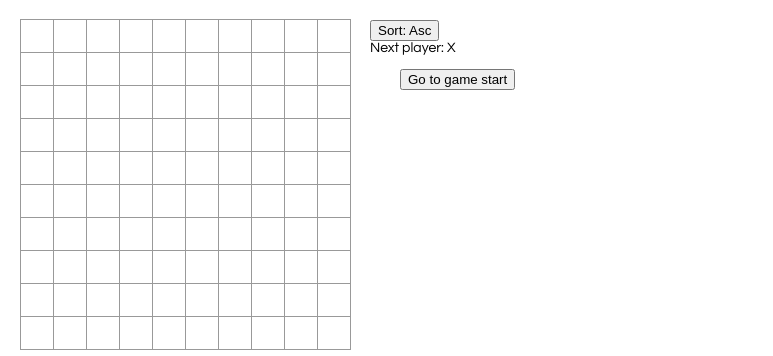
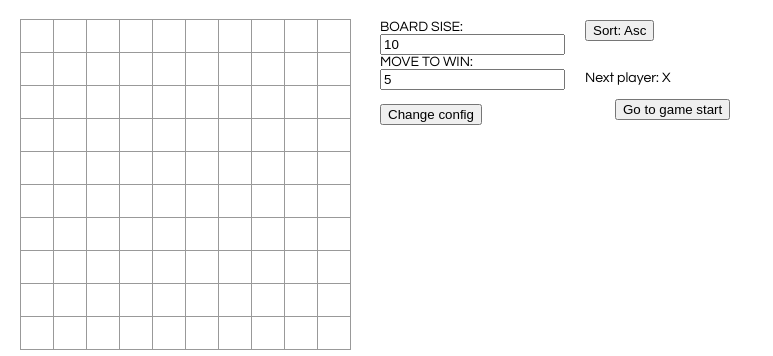
Before and after one commit to soninit/gomoku-reactjs, a React app: page / in a window 1280 px wide. Shown: the whole page, without its empty margins (0-773 px from the left). Built offline with nearby package versions, Linux system fonts and the light colour scheme.

Commit message:
Implement game config

```diff
--- a/src/component/board.js
+++ b/src/component/board.js
@@ -26,23 +26,14 @@ class Board extends React.Component {
 			return winnerMoves && rowIdx <= winnerMoves.toRow && rowIdx >= winnerMoves.fromRow
 			&& columnIdx <= winnerMoves.toCol && columnIdx >= winnerMoves.fromCol;
 		} else if (winnerMoves && winnerMoves.type === 'ltr') {
-			console.log(this.props.stepToWin);
-			let rowWinners = [];
-			let colWinners = [];
-
 			for (let i = 0; i < this.props.stepToWin; i++) {
-				if (rowIdx === winnerMoves.rowFromPoint + i && columnIdx === winnerMoves.colFromPoint + i) {
+				if (rowIdx === winnerMoves.rowFromPoint + i && columnIdx === winnerMoves.colFromPoint + i)
 					return true;
-				}
 			}
 		} else if (winnerMoves && winnerMoves.type === 'rtl') {
-			let rowWinners = [];
-			let colWinners = [];
-
 			for (let i = 0; i < this.props.stepToWin; i++) {
-				if (rowIdx === winnerMoves.rowFromPoint + i && columnIdx === winnerMoves.colFromPoint - i) {
+				if (rowIdx === winnerMoves.rowFromPoint + i && columnIdx === winnerMoves.colFromPoint - i)
 					return true;
-				}
 			}
 		}
 
--- a/src/component/game.js
+++ b/src/component/game.js
@@ -1,9 +1,10 @@
 import React from "react";
 import Board from "./board";
+import GameConfig from './gameconfig';
 
-const GAMEBOARD_ROW = 10;
-const GAMEBOARD_COLUMN = GAMEBOARD_ROW;
-const STEP_WIN = 5;
+const DEFAULT_GAMEBOARD_ROW = 10;
+const DEFAULT_GAMEBOARD_COLUMN = DEFAULT_GAMEBOARD_ROW;
+const DEFAULT_STEP_WIN = 5;
 
 class Game extends React.Component {
   constructor(props) {
@@ -12,7 +13,7 @@ class Game extends React.Component {
     this.state = {
       history: [
         {
-          squares: Array(GAMEBOARD_COLUMN * GAMEBOARD_ROW).fill('e')
+          squares: Array(DEFAULT_GAMEBOARD_COLUMN * DEFAULT_GAMEBOARD_ROW).fill('e')
         }
       ],
       moves: [],
@@ -21,6 +22,8 @@ class Game extends React.Component {
       currentSelected: -1,
 			isOrderAsc: true,
       winnerMoves: null,
+      boardMetrics: {row: DEFAULT_GAMEBOARD_ROW, col: DEFAULT_GAMEBOARD_COLUMN},
+      stepToWin: DEFAULT_STEP_WIN
     };
   }
 
@@ -29,18 +32,20 @@ class Game extends React.Component {
     const current = history[history.length - 1];
     const squares = current.squares.slice(0);
     const lastMove = this.state.moves[this.state.moves.length - 1];
-    const winner = calculateWinner(squares, lastMove);
-    if (winner || squares[rowIdx * GAMEBOARD_ROW + columnIdx] !== "e") {
+    const boardMetrics = this.state.boardMetrics;
+    const winner = calculateWinner( {row: boardMetrics.row, col: boardMetrics.col
+      , stepToWin: this.state.stepToWin}, squares, lastMove);
+    if (winner || squares[rowIdx * boardMetrics.row + columnIdx] !== "e") {
       return;
     }
-    squares[rowIdx * GAMEBOARD_ROW + columnIdx] = this.state.xIsNext ? "x" : "o";
+    squares[rowIdx * boardMetrics.row + columnIdx] = this.state.xIsNext ? "x" : "o";
     this.setState({
       history: history.concat([
         {
           squares: squares
         }
       ]),
-      moves: this.state.moves.concat(rowIdx * GAMEBOARD_ROW + columnIdx),
+      moves: this.state.moves.concat(rowIdx * boardMetrics.row + columnIdx),
       xIsNext: !this.state.xIsNext,
       stepNumber: history.length,
 			currentSelected: -1,
@@ -50,6 +55,24 @@ class Game extends React.Component {
 
   handleToggleOrder() {
     this.setState({ isOrderAsc: !this.state.isOrderAsc });
+  }
+
+  handleGameConfigChange(newBoardSize, newStepToWin) {
+    this.setState({
+      history: [
+        {
+          squares: Array(newBoardSize * newBoardSize).fill('e')
+        }
+      ],
+      moves: [],
+      stepNumber: 0,
+      xIsNext: true,
+      currentSelected: -1,
+			isOrderAsc: true,
+      winnerMoves: null,
+      boardMetrics: {row: newBoardSize, col: newBoardSize},
+      stepToWin: newStepToWin
+    })
   }
 
   jumpTo(step) {
@@ -68,8 +91,12 @@ class Game extends React.Component {
     const historyMoves = this.state.moves;
     const current = this.state.history[this.state.stepNumber];
     const currentSelected = this.state.currentSelected;
+    const boardMetrics = this.state.boardMetrics;
 
-    const winner = calculateWinner(current.squares, this.state.moves[this.state.moves.length - 1]);
+    const winner = calculateWinner(
+      {row: boardMetrics.row, col: boardMetrics.col
+        , stepToWin: this.state.stepToWin}
+      , current.squares, this.state.moves[this.state.moves.length - 1]);
 
     const moves = history.map((step, idx) => {
       let move;
@@ -82,8 +109,8 @@ class Game extends React.Component {
 
       let desc;
       if (move) {
-        const row = parseInt(historyMoves[move - 1] / GAMEBOARD_ROW, 10);
-        const column = historyMoves[move - 1] % GAMEBOARD_COLUMN;
+        const row = parseInt(historyMoves[move - 1] / boardMetrics.row, 10);
+        const column = historyMoves[move - 1] % boardMetrics.col;
         desc = `Go to move ${move}, (${row}, ${column})`;
       } else {
         desc = "Go to game start";
@@ -112,16 +139,19 @@ class Game extends React.Component {
       <div className="game">
         <div className="game-board">
           <Board
-            rows={GAMEBOARD_ROW}
-            columns={GAMEBOARD_COLUMN}
+            rows={boardMetrics.row}
+            columns={boardMetrics.col}
 						squares={current.squares}
             winnerMoves={winner}
-            stepToWin={STEP_WIN}
+            stepToWin={this.state.stepToWin}
             onClick={(rowIdx, columnIdx) => this.handleClick(rowIdx, columnIdx)}
           />
         </div>
+        <GameConfig boardSize={boardMetrics.row} stepToWin={this.state.stepToWin} onClick={(newBoardSize, newStepToWin) => {
+          this.handleGameConfigChange(newBoardSize, newStepToWin)
+        }}/>
         <div className="game-info">
-          <button type="button" onClick={() => this.handleToggleOrder()}>
+          <button type="button" style={{marginBottom: '30px'}} onClick={() => this.handleToggleOrder()}>
             {this.state.isOrderAsc ? "Sort: Asc" : "Sort: Desc"}
           </button>
           <div>{status}</div>
@@ -132,9 +162,9 @@ class Game extends React.Component {
   }
 }
 
-function xoWinner(str) {
-  const regX = RegExp(`x{${STEP_WIN},${STEP_WIN}}`);
-  const regO = RegExp(`o{${STEP_WIN},${STEP_WIN}}`);
+function xoWinner(str, stepToWin) {
+  const regX = RegExp(`x{${stepToWin},${stepToWin}}`);
+  const regO = RegExp(`o{${stepToWin},${stepToWin}}`);
 
   const matchX = str.match(regX);
   if (matchX) {
@@ -155,19 +185,20 @@ function xoWinner(str) {
   return null;
 }
 
-function winnerHorizontal(squares) {
-  for (let i = 0; i < GAMEBOARD_ROW; i++) {
-    const hStr = squares.slice(i * GAMEBOARD_ROW, i * GAMEBOARD_ROW + GAMEBOARD_COLUMN).join('');
-    const result = xoWinner(hStr);
+function winnerHorizontal(gameConfig, squares) {
+  for (let i = 0; i < gameConfig.row; i++) {
+    const hStr = squares.slice(i * gameConfig.row, i * gameConfig.row + gameConfig.col).join('');
+    const result = xoWinner(hStr, gameConfig.stepToWin);
 
     if (result) {
+    console.log(gameConfig,i * gameConfig.row, i * gameConfig.row + gameConfig.col,  i, hStr, result);
       return {
         winner: result.winner,
         type: 'h',
         fromRow: i,
         toRow: i,
         fromCol: result.index,
-        toCol: result.index + STEP_WIN - 1
+        toCol: result.index + gameConfig.stepToWin - 1
       };
     }
   }
@@ -175,20 +206,20 @@ function winnerHorizontal(squares) {
   return null;
 }
 
-function winnerVertical(squares) {
-  for (let c = 0; c < GAMEBOARD_COLUMN; c++) {
+function winnerVertical(gameConfig, squares) {
+  for (let c = 0; c < gameConfig.col; c++) {
     let vStr = "";
-    for (let r = 0; r < GAMEBOARD_ROW; r++) {
-      vStr = vStr + squares[r * GAMEBOARD_ROW + c];
+    for (let r = 0; r < gameConfig.row; r++) {
+      vStr = vStr + squares[r * gameConfig.row + c];
     }
-    const result = xoWinner(vStr);
+    const result = xoWinner(vStr, gameConfig.stepToWin);
 
     if (result) {
       return {
         winner: result.winner,
         type: 'v',
         fromRow: result.index,
-        toRow: result.index + STEP_WIN - 1,
+        toRow: result.index + gameConfig.stepToWin - 1,
         fromCol: c,
         toCol: c
       };
@@ -199,7 +230,7 @@ function winnerVertical(squares) {
   return null;
 }
 
-function findTopLeft(rowIdx, colIdx) {
+function findTopLeft(gameConfig, rowIdx, colIdx) {
   if (rowIdx === colIdx)
     return {row: 0, col: 0};
   else if (rowIdx < colIdx) {
@@ -213,49 +244,43 @@ function findTopLeft(rowIdx, colIdx) {
   }
 }
 
-function findTopRight(rowIdx, colIdx) {
-  if (rowIdx + colIdx === GAMEBOARD_COLUMN - 1)
-    return {row: 0, col: GAMEBOARD_COLUMN - 1};
-  else if (rowIdx + colIdx > GAMEBOARD_COLUMN - 1) {
-    if (colIdx === GAMEBOARD_COLUMN - 1 || rowIdx === 0)
+function findTopRight(gameConfig, rowIdx, colIdx) {
+  if (rowIdx + colIdx === gameConfig.col - 1)
+    return {row: 0, col: gameConfig.col - 1};
+  else if (rowIdx + colIdx > gameConfig.col - 1) {
+    if (colIdx === gameConfig.col - 1 || rowIdx === 0)
       return {row: rowIdx, col: colIdx};
-    return {row: rowIdx - (GAMEBOARD_COLUMN - 1 - colIdx), col: GAMEBOARD_COLUMN - 1}
+    return {row: rowIdx - (gameConfig.col - 1 - colIdx), col: gameConfig.col - 1}
   } else {
-    if (colIdx === GAMEBOARD_COLUMN - 1 || rowIdx === 0)
+    if (colIdx === gameConfig.col - 1 || rowIdx === 0)
       return {row: rowIdx, col: colIdx};
     return {row: 0, col: colIdx + rowIdx};
   }
 }
 
-function winnerDianogal(squares, lastMove) {
+function winnerDianogal(gameConfig, squares, lastMove) {
   if (!lastMove)
     return null;
 
-  const currentRow = parseInt(lastMove / GAMEBOARD_ROW, 10);
-  const currentCol = lastMove % GAMEBOARD_COLUMN;
+  const currentRow = parseInt(lastMove / gameConfig.row, 10);
+  const currentCol = lastMove % gameConfig.col;
 
   // dianogal ltr
-  const topLeft = findTopLeft(currentRow, currentCol);
+  const topLeft = findTopLeft(gameConfig, currentRow, currentCol);
 
   let ltrRow = topLeft.row;
   let ltrCol = topLeft.col;
   let strLtr = '';
 
-  while (ltrRow <= GAMEBOARD_ROW - 1 && ltrCol <= GAMEBOARD_COLUMN - 1) {
-    strLtr = strLtr + squares[ltrRow * GAMEBOARD_ROW + ltrCol];
+  while (ltrRow <= gameConfig.row - 1 && ltrCol <= gameConfig.col - 1) {
+    strLtr = strLtr + squares[ltrRow * gameConfig.row + ltrCol];
 
     ltrRow++;
     ltrCol++;
   }
 
-  const ltrWinner = xoWinner(strLtr);
+  const ltrWinner = xoWinner(strLtr, gameConfig.stepToWin);
   if (ltrWinner) {
-    console.log('ltr winner', ltrWinner, 'result', {
-      winner: ltrWinner.winner,
-      type: 'ltr',
-      rowFromPoint: topLeft.row + ltrWinner.index,
-      colFromPoint: topLeft.col + ltrWinner.index
-    });
     return {
       winner: ltrWinner.winner,
       type: 'ltr',
@@ -265,20 +290,20 @@ function winnerDianogal(squares, lastMove) {
   }
 
   // dianogal rtl
-  const topRight = findTopRight(currentRow, currentCol);
+  const topRight = findTopRight(gameConfig, currentRow, currentCol);
 
   let rtlRow = topRight.row;
   let rtlCol = topRight.col;
   let strRtl = '';
 
-  while (rtlRow <= GAMEBOARD_ROW - 1 && rtlCol >= 0) {
-    strRtl = strRtl + squares[rtlRow  * GAMEBOARD_ROW + rtlCol];
+  while (rtlRow <= gameConfig.row - 1 && rtlCol >= 0) {
+    strRtl = strRtl + squares[rtlRow  * gameConfig.row + rtlCol];
 
     rtlRow++;
     rtlCol--;
   }
 
-  const rtlWinner = xoWinner(strRtl);
+  const rtlWinner = xoWinner(strRtl, gameConfig.stepToWin);
   if (rtlWinner) {
     return {
       winner: rtlWinner.winner,
@@ -292,15 +317,15 @@ function winnerDianogal(squares, lastMove) {
 	return null;
 }
 
-function calculateWinner(squares, lastMove) {
-  const winnerH = winnerHorizontal(squares);
+function calculateWinner(gameConfig, squares, lastMove) {
+  const winnerH = winnerHorizontal(gameConfig, squares);
 
   if (winnerH) return winnerH;
 
-  const winnerV = winnerVertical(squares);
+  const winnerV = winnerVertical(gameConfig, squares);
   if (winnerV) return winnerV;
 
-  const winnerD = winnerDianogal(squares, lastMove);
+  const winnerD = winnerDianogal(gameConfig, squares, lastMove);
   if (winnerD) return winnerD;
 
   return null;
--- /dev/null
+++ b/src/component/gameconfig.js
@@ -0,0 +1,35 @@
+import React from "react";
+
+class GameConfig extends React.Component {
+	constructor(props) {
+		super(props);
+
+		this.state = {
+			boardSize: this.props.boardSize,
+			stepToWin: this.props.stepToWin
+		}
+	}
+
+	onBoardSizeChange(e) {
+		this.setState({boardSize: e.target.value});
+	}
+
+	onStepToWinChange(e) {
+		this.setState({stepToWin: e.target.value});
+	}
+
+  render() {
+    return (
+        <div className="game-config">
+        <label>BOARD SISE: </label><br/>
+        <input type="number" value={this.state.boardSize} onChange={(e) => this.onBoardSizeChange(e) }/><br/>
+        <label>MOVE TO WIN: </label><br/>
+        <input type="number" value={this.state.stepToWin}  onChange={(e) => this.onStepToWinChange(e) } /><br/><br/>
+        <input type="button" value="Change config" onClick={() => this.props.onClick(parseInt(this.state.boardSize, 10), parseInt(this.state.stepToWin, 10))}></input>
+      </div>
+    );
+  }
+}
+
+
+export default GameConfig;
--- a/src/index.css
+++ b/src/index.css
@@ -50,6 +50,10 @@ ul {
   margin-left: 20px;
 }
 
+.game-config {
+  margin-left: 30px;
+}
+
 .bold-text {
   font-weight: bold;
 }
```
